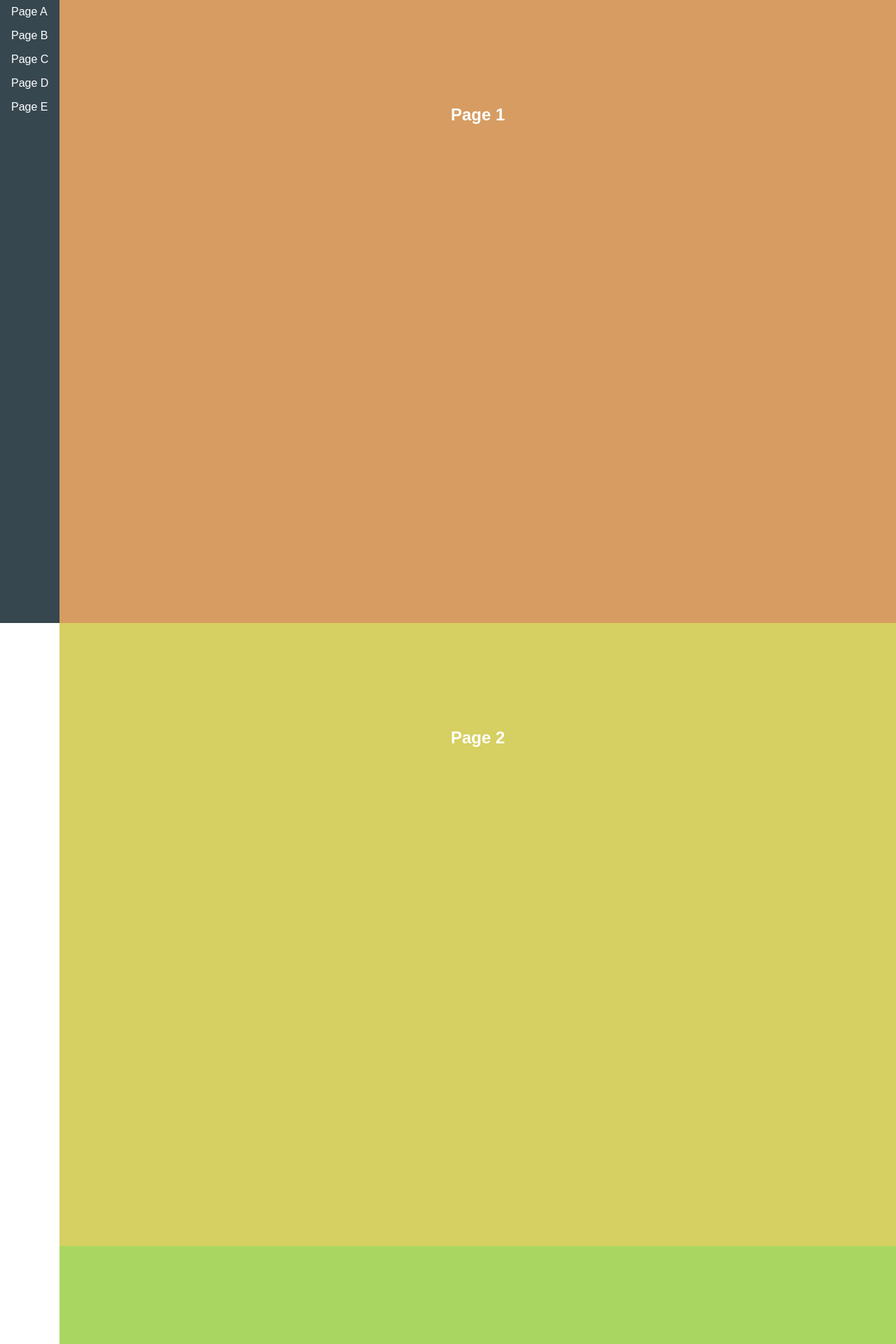
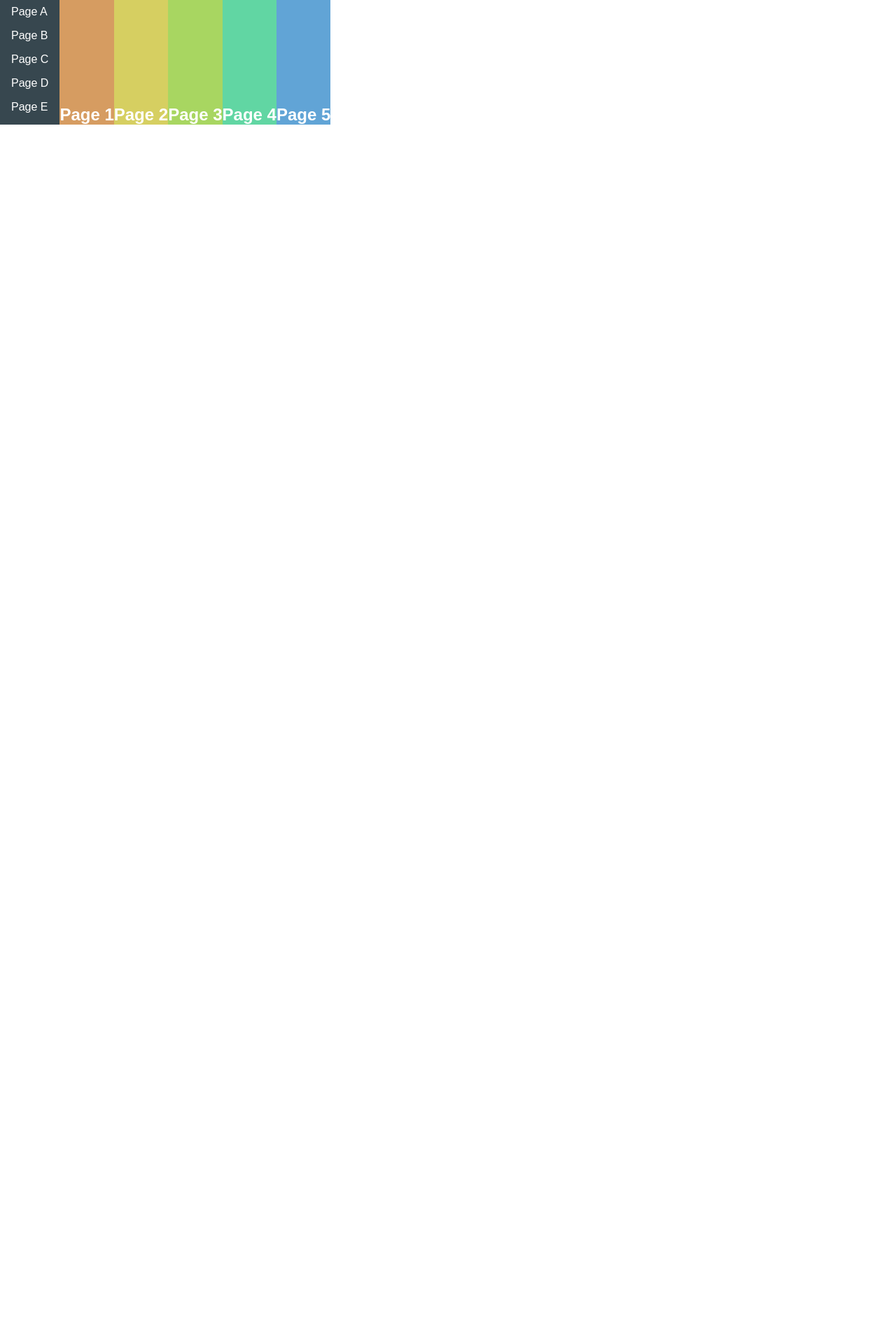
Before and after one commit to Centurion902/coopWebsite, a PHP site: page / in a window 1280 px wide. Shown: the top 1920 px of the page at 70% size. After the commit the page ends 178 px from the top, so only its background shows below. Run offline with PHP 8.4, Linux system fonts and the light colour scheme.

Commit message:
Update style.css

```diff
--- a/style.css
+++ b/style.css
@@ -4,7 +4,7 @@ html{
 
 *{margin:0; padding:0; font-family:arial;}
 
-section{width:100%; height:100%; float:left;}
+section{minwidth:100%; minheight:100% width:auto; height:auto; float:left;}
 
 body {
   margin: 0;
```
